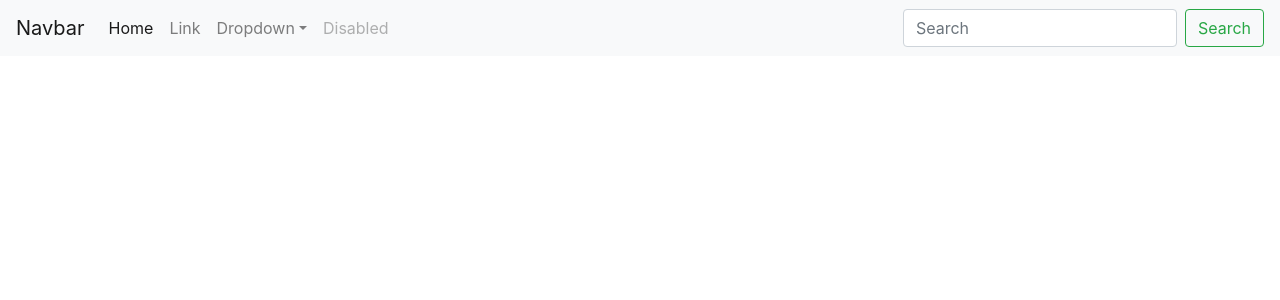
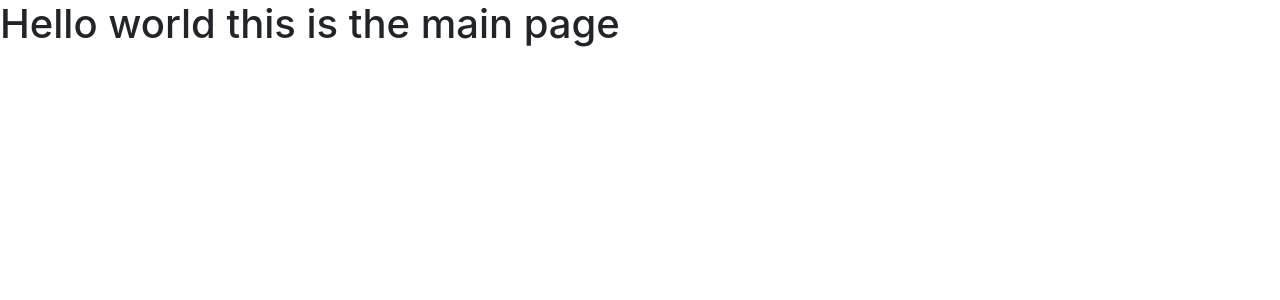
Before and after one commit to changc42/bookfast, a React (Create React App) app in the folder client/: page / in a window 1280 px wide. Shown: the top 300 px of the page. Built offline with nearby package versions, Linux system fonts and the light colour scheme.

Commit message:
shad;fh;

```diff
--- a/client/src/App.js
+++ /dev/null
@@ -1,90 +0,0 @@
-import React, { Component } from "react";
-
-export default class App extends Component {
-  render() {
-    return (
-      <div>
-        <nav class="navbar navbar-expand-lg navbar-light bg-light">
-          <a class="navbar-brand" href="#">
-            Navbar
-          </a>
-          <button
-            class="navbar-toggler"
-            type="button"
-            data-toggle="collapse"
-            data-target="#navbarSupportedContent"
-            aria-controls="navbarSupportedContent"
-            aria-expanded="false"
-            aria-label="Toggle navigation"
-          >
-            <span class="navbar-toggler-icon"></span>
-          </button>
-
-          <div class="collapse navbar-collapse" id="navbarSupportedContent">
-            <ul class="navbar-nav mr-auto">
-              <li class="nav-item active">
-                <a class="nav-link" href="#">
-                  Home <span class="sr-only">(current)</span>
-                </a>
-              </li>
-              <li class="nav-item">
-                <a class="nav-link" href="#">
-                  Link
-                </a>
-              </li>
-              <li class="nav-item dropdown">
-                <a
-                  class="nav-link dropdown-toggle"
-                  href="#"
-                  id="navbarDropdown"
-                  role="button"
-                  data-toggle="dropdown"
-                  aria-haspopup="true"
-                  aria-expanded="false"
-                >
-                  Dropdown
-                </a>
-                <div class="dropdown-menu" aria-labelledby="navbarDropdown">
-                  <a class="dropdown-item" href="#">
-                    Action
-                  </a>
-                  <a class="dropdown-item" href="#">
-                    Another action
-                  </a>
-                  <div class="dropdown-divider"></div>
-                  <a class="dropdown-item" href="#">
-                    Something else here
-                  </a>
-                </div>
-              </li>
-              <li class="nav-item">
-                <a
-                  class="nav-link disabled"
-                  href="#"
-                  tabindex="-1"
-                  aria-disabled="true"
-                >
-                  Disabled
-                </a>
-              </li>
-            </ul>
-            <form class="form-inline my-2 my-lg-0">
-              <input
-                class="form-control mr-sm-2"
-                type="search"
-                placeholder="Search"
-                aria-label="Search"
-              />
-              <button
-                class="btn btn-outline-success my-2 my-sm-0"
-                type="submit"
-              >
-                Search
-              </button>
-            </form>
-          </div>
-        </nav>
-      </div>
-    );
-  }
-}
--- /dev/null
+++ b/client/src/components/App.js
@@ -0,0 +1,14 @@
+import React, { Component } from 'react';
+
+import Navbar from './nav'
+
+export default class App extends Component {
+  render() {
+    return (
+      <div>
+
+        <h1>Hello world this is the main page</h1>
+      </div>
+    );
+  }
+}
--- /dev/null
+++ b/client/src/components/nav.js
@@ -0,0 +1 @@
+// navbar code
--- a/client/src/index.js
+++ b/client/src/index.js
@@ -1,5 +1,5 @@
 import React from "react";
 import ReactDOM from "react-dom";
-import App from "./App";
+import App from "./components/App";
 
 ReactDOM.render(<App />, document.getElementById("root"));
```
Also changed, not shown: 1 other file (tests, documents, lock files or other folders).
